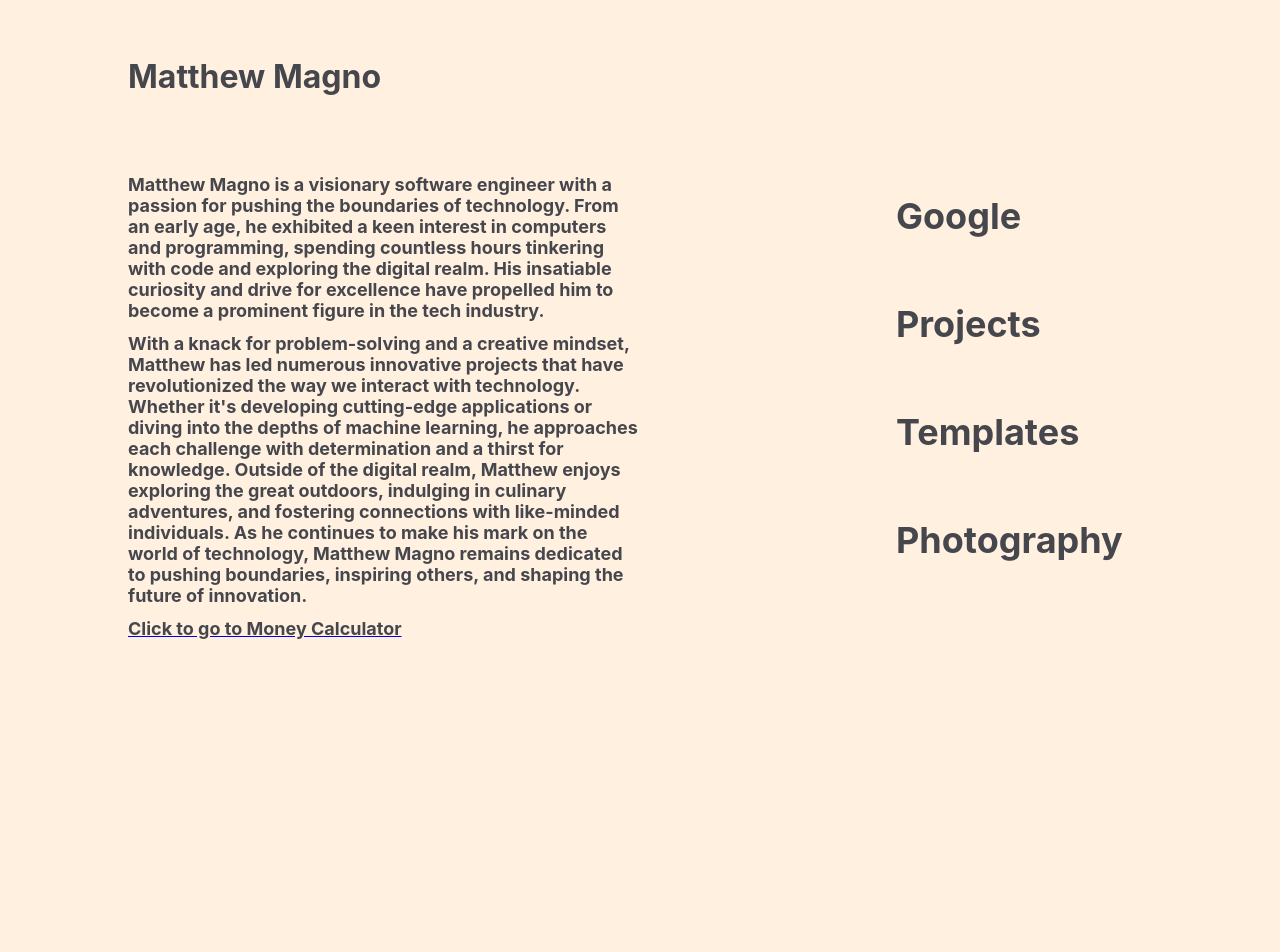
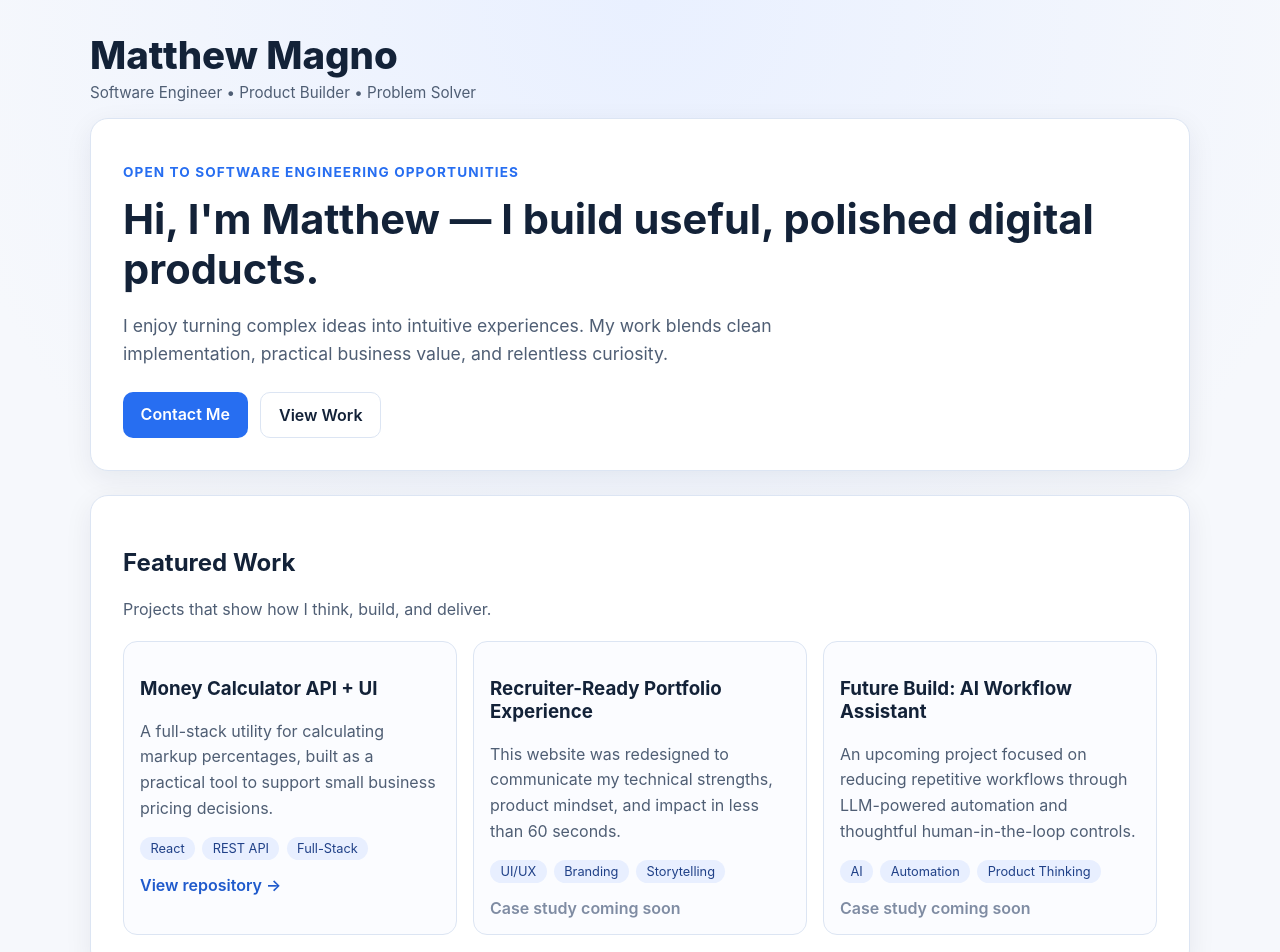
Before and after one commit to MatthewMagno/matthew-magno-website, a React (Create React App) app: page / in a window 1280 px wide. Shown: the top 952 px of the page. Before the commit the page ends 800 px from the top, so only its background shows below. Built offline with nearby package versions, Linux system fonts and the light colour scheme.

Commit message:
Convert portfolio to static GitHub Pages-friendly site

```diff
--- a/src/App.js
+++ b/src/App.js
@@ -1,17 +1,16 @@
 import './App.css';
+import './AppRouter.css';
 import React from 'react';
-import { BrowserRouter as Router, Routes, Route, Link, BrowserRouter } from 'react-router-dom';
 import Home from './TestPages/Home';
-import About from './TestPages/About';
-import Contact from './TestPages/Contact';
-import AppRouter from './AppRouter';
 
 function App() {
   return (
-    <div>
-    <div className="app">
-      <AppRouter />
-    </div>
+    <div className="app site-shell">
+      <header className="site-header">
+        <span className="brand-title">Matthew Magno</span>
+        <span className="brand-subtitle">Software Engineer • Product Builder • Problem Solver</span>
+      </header>
+      <Home />
     </div>
   );
 }
--- a/src/AppRouter.css
+++ b/src/AppRouter.css
@@ -1,5 +1,26 @@
-.name {
-     text-decoration: none; /* Removes the underline */
-     margin-top: 2vh;
-     margin-bottom: 2vh;
+.site-shell {
+  min-height: 100vh;
 }
+
+.site-header {
+  width: min(1100px, 90vw);
+  margin: 2rem auto 1rem;
+  display: flex;
+  flex-direction: column;
+  gap: 0.3rem;
+}
+
+.brand-link {
+  text-decoration: none;
+}
+
+.brand-title {
+  font-size: clamp(1.8rem, 3vw, 2.4rem);
+  font-weight: 800;
+  color: #132238;
+}
+
+.brand-subtitle {
+  color: #4f5e74;
+  font-size: 0.95rem;
+}
--- a/src/AppRouter.js
+++ b/src/AppRouter.js
@@ -1,25 +1,25 @@
-import { BrowserRouter as Router, Routes, Route, Link, BrowserRouter } from 'react-router-dom';
+import { BrowserRouter as Router, Routes, Route, Link } from 'react-router-dom';
 import Home from './TestPages/Home';
-import About from './TestPages/About';
-import Contact from './TestPages/Contact';
 import MoneyCalc from './TestPages/MoneyCalc';
 import './AppRouter.css';
-
 
 const AppRouter = () => {
   return (
     <Router>
-         <div>
-         <div className="name">
-         <Link className="name" to="/">
-        <h1>Matthew Magno</h1>
+      <div className="site-shell">
+        <header className="site-header">
+          <Link className="brand-link" to="/">
+            <span className="brand-title">Matthew Magno</span>
           </Link>
-      </div>
+          <span className="brand-subtitle">Software Engineer • Product Builder • Problem Solver</span>
+        </header>
+
+        <main>
           <Routes>
             <Route path="/" element={<Home />} />
-          <Route path="/about" element={<About />} />
             <Route path="/money" element={<MoneyCalc />} />
           </Routes>
+        </main>
       </div>
     </Router>
   );
--- a/src/TestPages/Home.css
+++ b/src/TestPages/Home.css
@@ -1,75 +1,137 @@
-.container {
-    max-width: 800px;
-    margin: 100px auto;
-    padding: 20px;
-    text-align: center;
-    border-radius: 10px;
-    box-shadow: 0 0 10px rgba(0, 0, 0, 0.1); /* Box shadow for container */
+:root {
+  --bg: #f4f7fb;
+  --card: #ffffff;
+  --text: #132238;
+  --muted: #4f5e74;
+  --primary: #276ef1;
+  --primary-dark: #1f5acc;
+  --border: #dce5f3;
 }
 
-  .info {
-    display: flex;
+body {
+  background: radial-gradient(circle at top, #e9f0ff, #f6f8fc 45%);
+  color: var(--text);
 }
 
-  .biography{
-    flex: 2;
-    font-size: 9px;
-    margin: 1vh 10vw;
-    border-radius: 10px;
-    /* background-color:#473a39; */
-    margin-bottom: 20px;
+.portfolio-page {
+  width: min(1100px, 90vw);
+  margin: 0 auto 5rem;
+  display: grid;
+  gap: 1.5rem;
 }
 
-  .choice{
-    margin-top: 4vh;
-    margin-bottom: 4vh;
-    display: inline-block; /* Ensure the container only takes up as much width as its content */
-    transition: all 0.15s ease; /* Add transition for smooth animation */
-    text-decoration: none; /* Removes the underline */
-    color: #45474D; /* Heading color */
-    flex: 1;
+.hero-card,
+.section-card {
+  background: var(--card);
+  border: 1px solid var(--border);
+  border-radius: 18px;
+  padding: 2rem;
+  box-shadow: 0 8px 28px rgba(19, 34, 56, 0.07);
 }
 
-  .choice:hover{
-    transform: scale(1.2);
+.eyebrow {
+  font-size: 0.85rem;
+  letter-spacing: 0.08em;
+  text-transform: uppercase;
+  color: var(--primary);
+  font-weight: 700;
 }
 
-  .selection{
-    flex: 1;
-    margin: 1vh 10vw;
-    border-radius: 10px;
-    /* background-color:#FFA69E; */
-    font-size:18px;
+.hero-card h1 {
+  font-size: clamp(1.8rem, 4vw, 2.6rem);
+  margin: 0.7rem 0;
 }
 
-  h1 {
-    color: #45474D; /* Heading color */
+.hero-summary {
+  font-size: 1.1rem;
+  line-height: 1.6;
+  color: var(--muted);
+  max-width: 70ch;
 }
 
-  p {
-    color: #666666; /* Paragraph color */
+.hero-cta {
+  display: flex;
+  gap: 0.8rem;
+  margin-top: 1.5rem;
 }
 
-  .name{
-    margin: 10vh 10vw
+.btn {
+  text-decoration: none;
+  padding: 0.75rem 1.1rem;
+  border-radius: 10px;
+  font-weight: 600;
 }
 
-  .button {
-    background-color: #FF7E6B; /* Button background color */
-    color: #ffffff; /* Button text color */
-    padding: 10px 20px;
-    border: none; /* Remove button border */
-    border-radius: 5px; /* Add some rounding to the button */
-    cursor: pointer;
-    transition: background-color 0.3s ease; /* Smooth transition for button color */
+.btn-primary {
+  background: var(--primary);
+  color: white;
 }
 
-  .button:hover {
-    background-color: #FFA69E; /* Button background color on hover */
+.btn-primary:hover {
+  background: var(--primary-dark);
 }
 
-  @media screen and (max-width: 600px) {
-    .info {
-      flex-direction: column; /* Stack items vertically on small screens */
+.btn-secondary {
+  border: 1px solid var(--border);
+  color: var(--text);
+}
+
+.section-heading p,
+.project-card p,
+.skill-card p {
+  color: var(--muted);
+  line-height: 1.6;
+}
+
+.project-grid,
+.skills-grid {
+  margin-top: 1.2rem;
+  display: grid;
+  gap: 1rem;
+  grid-template-columns: repeat(auto-fit, minmax(220px, 1fr));
+}
+
+.project-card,
+.skill-card {
+  border: 1px solid var(--border);
+  border-radius: 14px;
+  padding: 1rem;
+  background: #fbfcff;
+}
+
+.tag-row {
+  display: flex;
+  flex-wrap: wrap;
+  gap: 0.45rem;
+  margin: 0.9rem 0;
+}
+
+.tag {
+  background: #e8efff;
+  color: #204188;
+  border-radius: 999px;
+  padding: 0.25rem 0.65rem;
+  font-size: 0.8rem;
+}
+
+.inline-link {
+  color: var(--primary-dark);
+  text-decoration: none;
+  font-weight: 600;
+}
+
+.muted {
+  color: #7f8ca3;
+}
+
+@media (max-width: 640px) {
+  .hero-card,
+  .section-card {
+    padding: 1.2rem;
+  }
+
+  .hero-cta {
+    flex-direction: column;
+    align-items: flex-start;
   }
 }
--- a/src/TestPages/Home.js
+++ b/src/TestPages/Home.js
@@ -1,37 +1,89 @@
 import React from 'react';
 import './Home.css';
-import { Link } from 'react-router-dom';
-import { useState } from 'react';
+
+const featuredProjects = [
+  {
+    title: 'Money Calculator API + UI',
+    description:
+      'A full-stack utility for calculating markup percentages, built as a practical tool to support small business pricing decisions.',
+    tags: ['React', 'REST API', 'Full-Stack'],
+    href: 'https://github.com/'
+  },
+  {
+    title: 'Recruiter-Ready Portfolio Experience',
+    description:
+      'This website was redesigned to communicate my technical strengths, product mindset, and impact in less than 60 seconds.',
+    tags: ['UI/UX', 'Branding', 'Storytelling']
+  },
+  {
+    title: 'Future Build: AI Workflow Assistant',
+    description:
+      'An upcoming project focused on reducing repetitive workflows through LLM-powered automation and thoughtful human-in-the-loop controls.',
+    tags: ['AI', 'Automation', 'Product Thinking']
+  }
+];
+
+const skillGroups = [
+  { category: 'Frontend', items: 'React, JavaScript (ES6+), HTML5, CSS3, Responsive Design' },
+  { category: 'Backend', items: 'Node.js, REST API design, service integration' },
+  { category: 'Engineering', items: 'Debugging, system thinking, rapid prototyping, cross-functional collaboration' }
+];
 
 function Home() {
+  return (
+    <div className="portfolio-page">
+      <section className="hero-card">
+        <p className="eyebrow">Open to software engineering opportunities</p>
+        <h1>Hi, I&apos;m Matthew — I build useful, polished digital products.</h1>
+        <p className="hero-summary">
+          I enjoy turning complex ideas into intuitive experiences. My work blends clean implementation,
+          practical business value, and relentless curiosity.
+        </p>
+        <div className="hero-cta">
+          <a href="mailto:matthew@example.com" className="btn btn-primary">Contact Me</a>
+          <a href="#projects" className="btn btn-secondary">View Work</a>
+        </div>
+      </section>
 
-  const [one, setOne] = useState('');
-  const [two, setTwo] = useState('');
-  const [result, setResult] = useState(null);
+      <section id="projects" className="section-card">
+        <div className="section-heading">
+          <h2>Featured Work</h2>
+          <p>Projects that show how I think, build, and deliver.</p>
+        </div>
+        <div className="project-grid">
+          {featuredProjects.map((project) => (
+            <article className="project-card" key={project.title}>
+              <h3>{project.title}</h3>
+              <p>{project.description}</p>
+              <div className="tag-row">
+                {project.tags.map((tag) => (
+                  <span className="tag" key={tag}>{tag}</span>
+                ))}
+              </div>
+              {project.href ? (
+                <a href={project.href} className="inline-link" target="_blank" rel="noreferrer">View repository →</a>
+              ) : (
+                <span className="inline-link muted">Case study coming soon</span>
+              )}
+            </article>
+          ))}
+        </div>
+      </section>
 
-  return (
-    <div>
-      <div className="info">
-        <div className="biography">
-          <h1>Matthew Magno is a visionary software engineer with a passion for pushing the boundaries of technology. From an early age, he exhibited a keen interest in computers and programming, spending countless hours tinkering with code and exploring the digital realm. His insatiable curiosity and drive for excellence have propelled him to become a prominent figure in the tech industry.</h1>
-          <h1>With a knack for problem-solving and a creative mindset, Matthew has led numerous innovative projects that have revolutionized the way we interact with technology. Whether it's developing cutting-edge applications or diving into the depths of machine learning, he approaches each challenge with determination and a thirst for knowledge. Outside of the digital realm, Matthew enjoys exploring the great outdoors, indulging in culinary adventures, and fostering connections with like-minded individuals. As he continues to make his mark on the world of technology, Matthew Magno remains dedicated to pushing boundaries, inspiring others, and shaping the future of innovation.</h1>
-          <Link  to="/money"><h1>Click to go to Money Calculator</h1></Link>
+      <section className="section-card">
+        <div className="section-heading">
+          <h2>What I Bring</h2>
+          <p>I focus on impact, communication, and engineering quality.</p>
         </div>
-        <div className="selection">
-          <div>
-          <a href="https://www.google.com" target="_blank" rel="noopener noreferrer"><h1 className='choice'>Google </h1></a>
-          </div>
-          <div>
-          <h1 className='choice'>Projects</h1>
-          </div>
-          <div>
-          <h1 className='choice'>Templates</h1>
-          </div>
-          <div>
-          <h1 className='choice'>Photography</h1>
-          </div>
+        <div className="skills-grid">
+          {skillGroups.map((group) => (
+            <article className="skill-card" key={group.category}>
+              <h3>{group.category}</h3>
+              <p>{group.items}</p>
+            </article>
+          ))}
         </div>
-      </div>
+      </section>
     </div>
   );
 }
--- a/src/TestPages/MoneyCalc.js
+++ b/src/TestPages/MoneyCalc.js
@@ -1,6 +1,5 @@
 import React from 'react';
 import './Home.css';
-import { Link } from 'react-router-dom';
 import { useState } from 'react';
 
 function MoneyCalc() {
```
Lines whose indentation alone changed are shown as unchanged.
